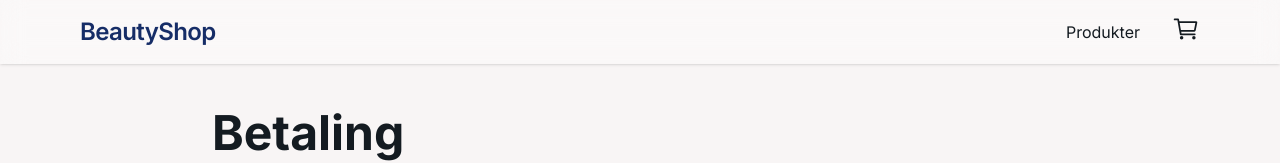
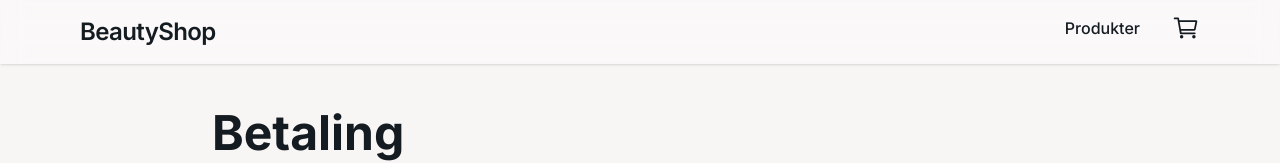
Before and after one commit to Vanest-Jalal/simple-shop, a Next.js app: page /payment in a window 1280 px wide. Shown: the top 163 px of the page. Built offline with nearby package versions, Linux system fonts and the light colour scheme.

Commit message:
Update header navigation and hover animations

```diff
--- a/app/components/Logo.jsx
+++ b/app/components/Logo.jsx
@@ -3,10 +3,10 @@ import Link from "next/link";
 
 export default function Logo() {
   return (
-    // Klik på navnet for at komme til forsiden
+    // Klik på logoet for at komme til forsiden
     <Link
       href="/"
-      className="text-2xl font-semibold tracking-tight text-blue"
+      className="text-2xl font-semibold tracking-tight text-[#141B21]"
     >
       BeautyShop
     </Link>
--- a/app/components/Navigation.jsx
+++ b/app/components/Navigation.jsx
@@ -14,30 +14,44 @@ export default function Navigation() {
   const isCartPage = pathname === "/cart";
 
   return (
-    <nav className="flex items-center gap-8">
+    <nav className="flex items-center gap-8 font-medium">
       {/* Link til produkter */}
       <Link
         href="/products"
-        className={`transition-colors ${
+        className={`group relative pb-2 transition-colors duration-300 ${
           isProductsPage
-            ? "text-foreground underline underline-offset-8"
-            : "text-foreground hover:text-lightblue"
+            ? "text-blue"
+            : "text-foreground hover:text-blue"
         }`}
       >
         Produkter
+
+        {/* Stregen animeres frem ved hover og bliver stående på produktsiden */}
+        <span
+          className={`absolute bottom-0 left-0 h-[2px] bg-blue transition-all duration-300 ${
+            isProductsPage ? "w-full" : "w-0 group-hover:w-full"
+          }`}
+        />
       </Link>
 
       {/* Link til kurven */}
       <Link
         href="/cart"
         aria-label="Gå til kurv"
-        className={`flex items-center border-b-2 pb-1 transition-colors ${
+        className={`group relative flex items-center pb-2 transition-colors duration-300 ${
           isCartPage
-            ? "border-foreground text-foreground"
-            : "border-transparent text-foreground hover:text-lightblue"
+            ? "text-blue"
+            : "text-foreground hover:text-blue"
         }`}
       >
         <IoCartOutline size={28} />
+
+        {/* Stregen animeres frem ved hover og bliver stående på kurvesiden */}
+        <span
+          className={`absolute bottom-0 left-0 h-[2px] bg-blue transition-all duration-300 ${
+            isCartPage ? "w-full" : "w-0 group-hover:w-full"
+          }`}
+        />
       </Link>
     </nav>
   );
```
